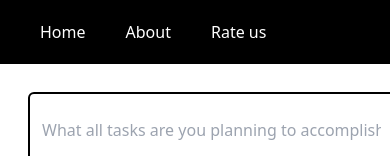
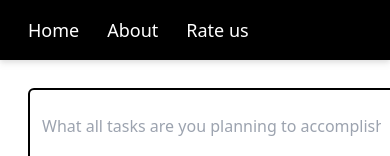
Before and after one commit to Ryukemeister/React-notes-app, a React (Create React App) app in the folder notes/: page / in a window 390 px wide. Shown: the top 156 px of the page. Built offline with nearby package versions, Linux system fonts and the light colour scheme.

Commit message:
Apllying some more tailwind styless to the nav elements for responsiveness

```diff
--- a/notes/src/components/Header.jsx
+++ b/notes/src/components/Header.jsx
@@ -3,13 +3,13 @@ import React from "react";
 
 function Navbar() {
   return (
-    <nav className="bg-black flex text-white pl-5">
+    <nav className="bg-black flex text-white pl-2 lg:pl-6 drop-shadow-md">
       <div className="nav-logo"></div>
       <div className="nav-links">
-        <ul className="flex">
-          <li className="p-5">Home</li>
-          <li className="p-5">About</li>
-          <li className="p-5">Rate us</li>
+        <ul className="flex gap-7 py-4 lg:py-3 px-5 text-lg">
+          <li>Home</li>
+          <li>About</li>
+          <li>Rate us</li>
         </ul>
       </div>
     </nav>
```
